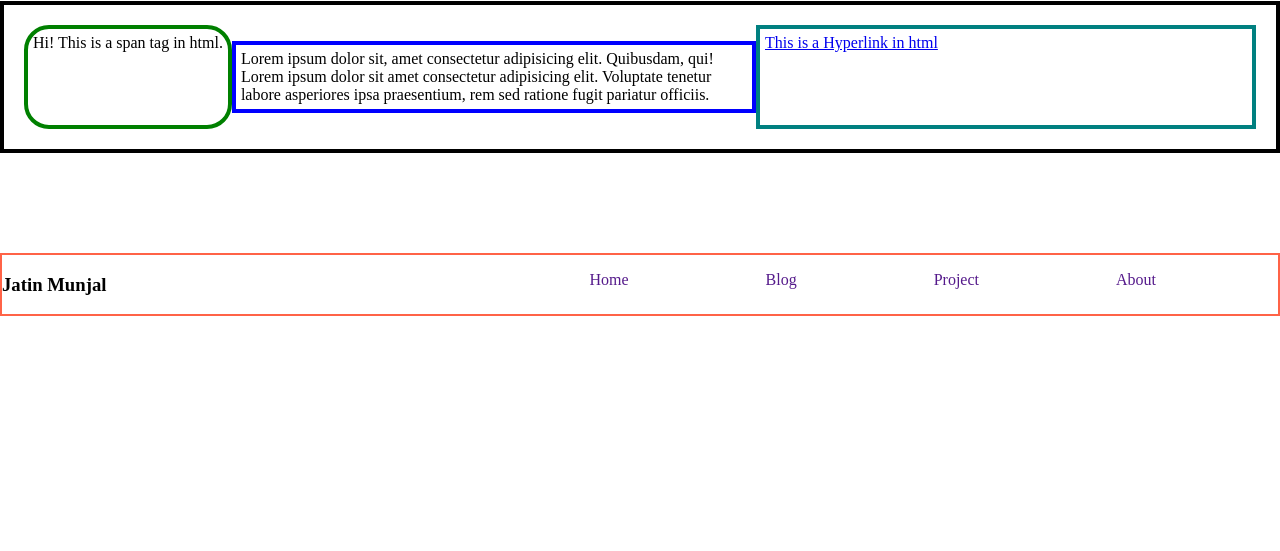
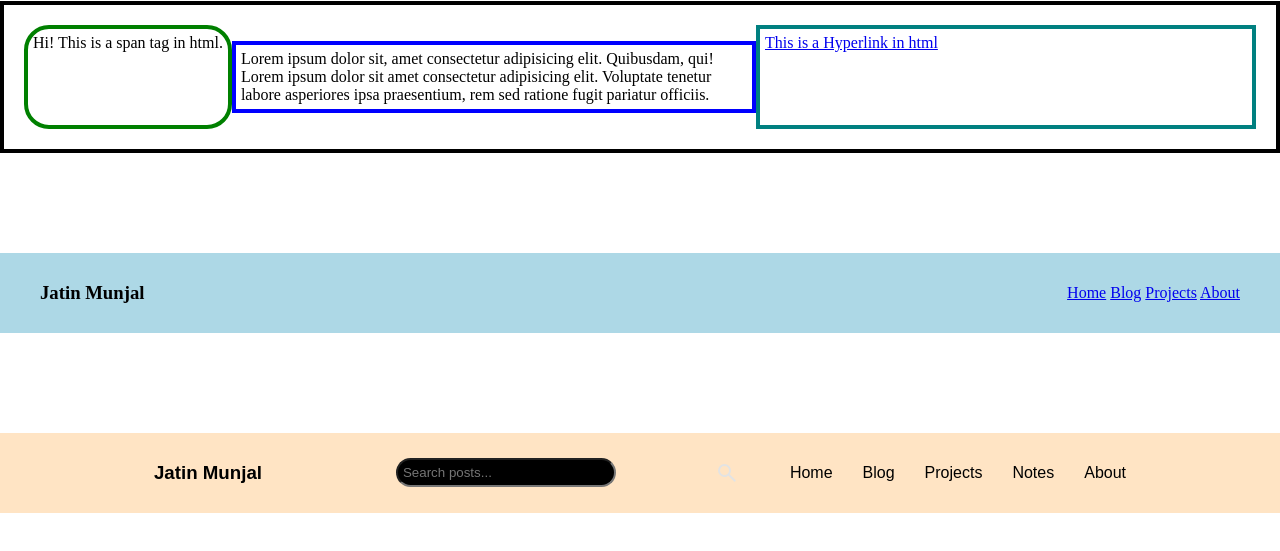
Before and after one commit to munjaljatin/frontend-web-dev, a plain HTML site: page css-flexbox/index.html in a window 1280 px wide. Shown: the part 79-630 px from the top of the page. Drawn offline with Linux system fonts and the light colour scheme.

Commit message:
css-flexbox updated

```diff
--- a/css-flexbox/index.html
+++ b/css-flexbox/index.html
@@ -21,26 +21,40 @@
       >
     </div>
 
-    <div class="container">
-      <div class="nav-left child">
-        <h3>Jatin Munjal</h3>
+    <nav class="nav-container">
+      <div><h3>Jatin Munjal</h3></div>
+      <div>
+        <a href="#">Home</a>
+        <a href="#">Blog</a>
+        <a href="#">Projects</a>
+        <a href="#">About</a>
       </div>
-      <div class="nav-right child">
-        <ul id="ul-child">
-          <a href="">
-            <li>Home</li>
-          </a>
-          <a href="">
-            <li>Blog</li>
-          </a>
-          <a href="">
-            <li>Project</li>
-          </a>
-          <a href="">
-            <li>About</li>
-          </a>
+    </nav>
+
+    <nav class="new-nav-container">
+      <div class="left-container">
+        <h3 style="font-family: sans-serif">Jatin Munjal</h3>
+      </div>
+      <div class="search-bar">
+        <img
+          src="./search_24dp_E3E3E3_FILL0_wght400_GRAD0_opsz24.svg"
+          alt="search-icon"
+        />
+        <input type="text" placeholder="Search posts..." />
+        <!-- <img
+          src="./mic_24dp_E3E3E3_FILL0_wght400_GRAD0_opsz24.svg"
+          alt="micro-phone"
+        /> -->
+      </div>
+      <div class="right-container">
+        <ul class="list">
+          <li><a href="#!">Home</a></li>
+          <li><a href="#!">Blog</a></li>
+          <li><a href="#!">Projects</a></li>
+          <li><a href="#!">Notes</a></li>
+          <li><a href="#!">About</a></li>
         </ul>
       </div>
-    </div>
+    </nav>
   </body>
 </html>
--- a/css-flexbox/style.css
+++ b/css-flexbox/style.css
@@ -38,28 +38,61 @@ body {
   flex-shrink: 0;
 }
 
-/* container div */
-.container {
+.nav-container {
+  margin-top: 100px;
+  background-color: lightblue;
+  height: 70px;
   display: flex;
-  justify-content: space-around;
-  margin-top: 100px;
-  border: 2px solid tomato;
+  justify-content: space-between;
+  align-items: center;
+  padding: 40px;
 }
 
-.child {
-  flex-grow: 1;
-}
-#ul-child {
+/* New Navigation Container */
+.new-nav-container {
+  margin-top: 100px;
+  background-color: bisque;
+  height: 80px;
   display: flex;
-  /* flex-grow: 1; */
+  justify-content: space-evenly;
+  align-items: center;
+  padding: 20px;
 }
 
-li {
-  list-style-type: none;
-  margin: 0 15px 0 15px;
+/* search bar */
+.search-bar {
+  display: flex;
+  align-items: center;
 }
 
-ul a {
+.search-bar img:first-child {
+  position: absolute;
+  left: 715px;
+}
+
+.search-bar > input {
+  padding: 5px;
+  width: 220px;
+  outline: none;
+  border-radius: 25px;
+  /* box-shadow: whitesmoke; */
+  background-color: rgb(0, 0, 0);
+  color: white;
+}
+
+.list {
+  display: flex;
+  list-style-type: none;
+  gap: 30px;
+}
+
+.list a {
   text-decoration: none;
-  flex-grow: 1;
+  color: black;
+  font-family: sans-serif;
 }
+
+.list a:hover {
+  border-bottom: 1px solid grey;
+  transform: 2s;
+}
```
Also changed, not shown: css-flexbox/mic_24dp_E3E3E3_FILL0_wght400_GRAD0_opsz24.svg (added), css-flexbox/search_24dp_E3E3E3_FILL0_wght400_GRAD0_opsz24.svg (added).
